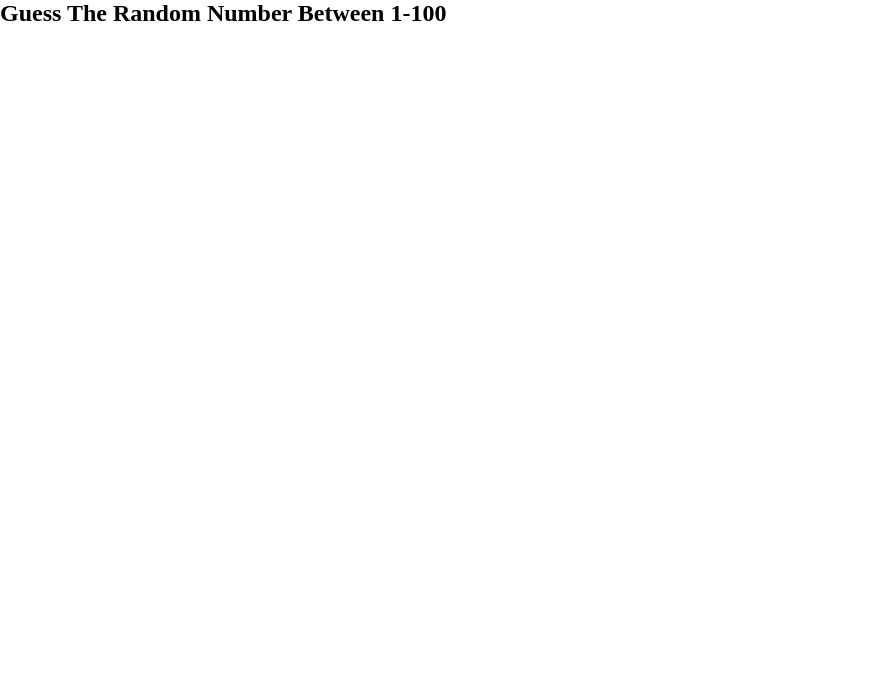
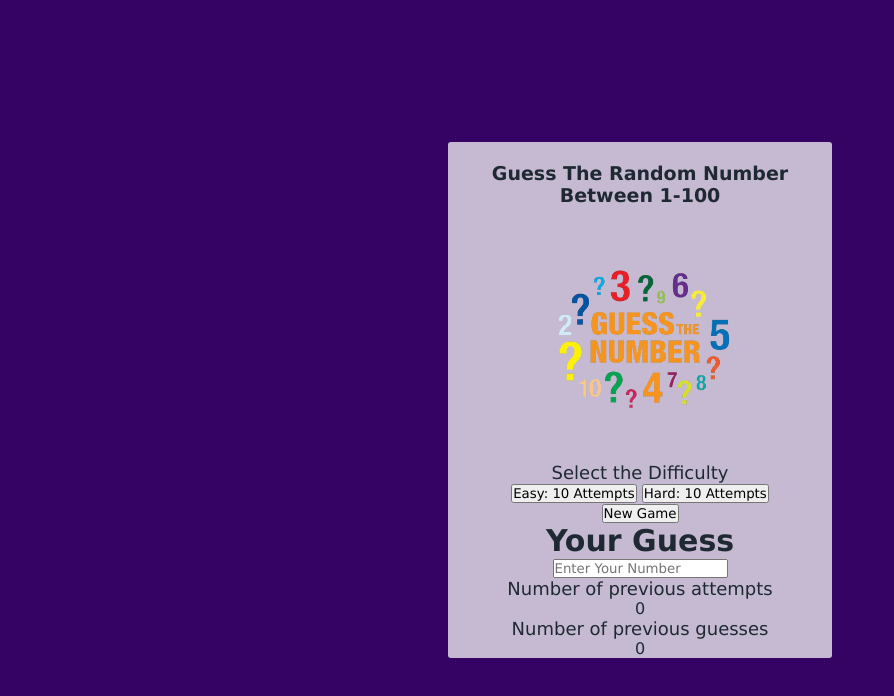
Before and after one commit to Ravidhote17/Guess-the-Number, a plain HTML site: page index.html in a window 1280 px wide. Shown: the whole page, without its empty margins (0-894 px from the left). Drawn offline with Linux system fonts and the light colour scheme.

Commit message:
making main page

```diff
--- a/index.html
+++ b/index.html
@@ -7,12 +7,42 @@
         <title>Guess the No.</title>
     </head>
     <body>
-    <div class="main">
+        <main>
             <div id="welcomeScreen">
                 <h2>Guess The Random Number Between 1-100</h2>
-            <img src="assets/W5.jpg" alt="">
+                <img class="image" src="assets/logo.png" alt="">
+
+                <section class="eventSection">
+                    <p>Select the Difficulty</p>
+                    <div class="button-Wrapper">
+                        <button>Easy: 10 Attempts</button>
+                        <button>Hard: 10 Attempts</button>
                     </div>
+                </section>
             </div>
+
+            <div id="gameArea">
+                <div id="newGameButton">
+                    <button>New Game</button>
+                </div>
+
+                <section>
+                    <h3>Your Guess</h3>
+                    <input type="text" id="inputBox" min="1" max="100" placeholder="Enter Your Number">
+                </section>
+
+                <section class="stats">
+                    <div class="info">
+                        <p>Number of previous attempts</p>
+                        <span id="attempts">0</span>
+                    </div>
+                    <div class="info">
+                        <p>Number of previous guesses</p>
+                        <span id="guesses">0</span>
+                    </div>
+                </section>
+            </div>
+        </main>
     </body>
     <script src="app.js"></script>
 </html>
--- a/style.css
+++ b/style.css
@@ -1,10 +1,44 @@
 *{
     margin: 0;
     padding: 0;
-    font-family: serif;
+    font-family: Verdana, Geneva, Tahoma, sans-serif;
 }
 
 html,body{
     height: 100%;
     width: 100%;
+    background-color: #350363;
+    display: flex;
+    align-items: center;
+    justify-content: center;
+    margin: auto;
 }
+
+main{
+    width: 30vw;
+    text-align: center;
+    background-color: #c6bad2;
+    border: 2px solid #350363;
+    border-radius: 5px;
+    color: #1f2933;
+}
+
+h2{
+    font-size: 19px;
+    margin: 20px;
+}
+
+h3{
+    font-size: 30px;
+}
+
+p{
+    font-size: 18px;
+}
+
+.image{
+    width: 50%;
+    max-height: 400px;
+    height: auto;
+    margin: 30px 0 40px 0;
+}
```
Also changed, not shown: assets/38b5d6251f225b5a6c3346131209ab29__1_-removebg-preview-removebg-preview.png (added), assets/copy1-removebg-preview.png (added), assets/electricity-power-icon-sign-symbol-electric-energy-bolt-thunder-lightning-shock-thunderbolt-voltage-artwork-graphic-illustration-clipart-cricut-vector-removebg-preview.png (added), assets/logo.png (added). Lines whose indentation alone changed are shown as unchanged.
